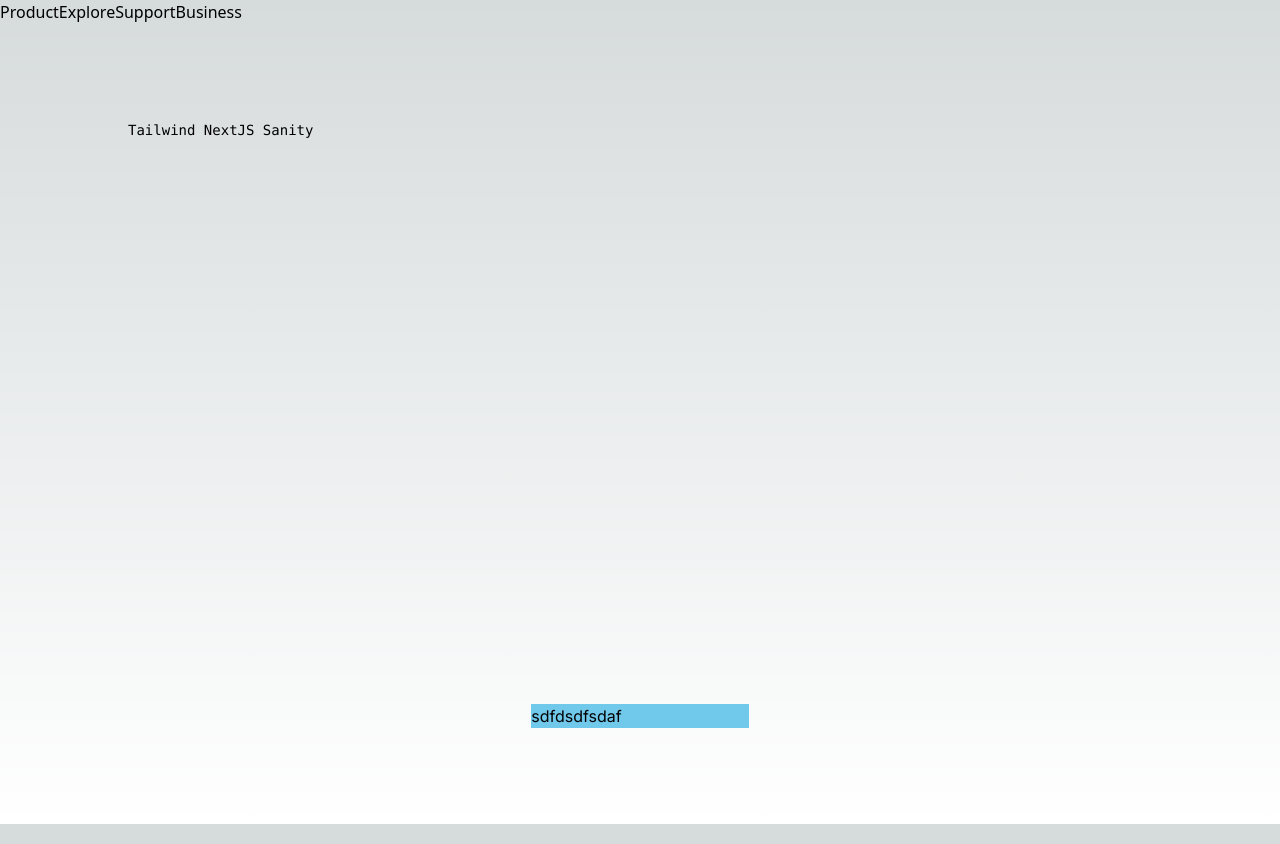
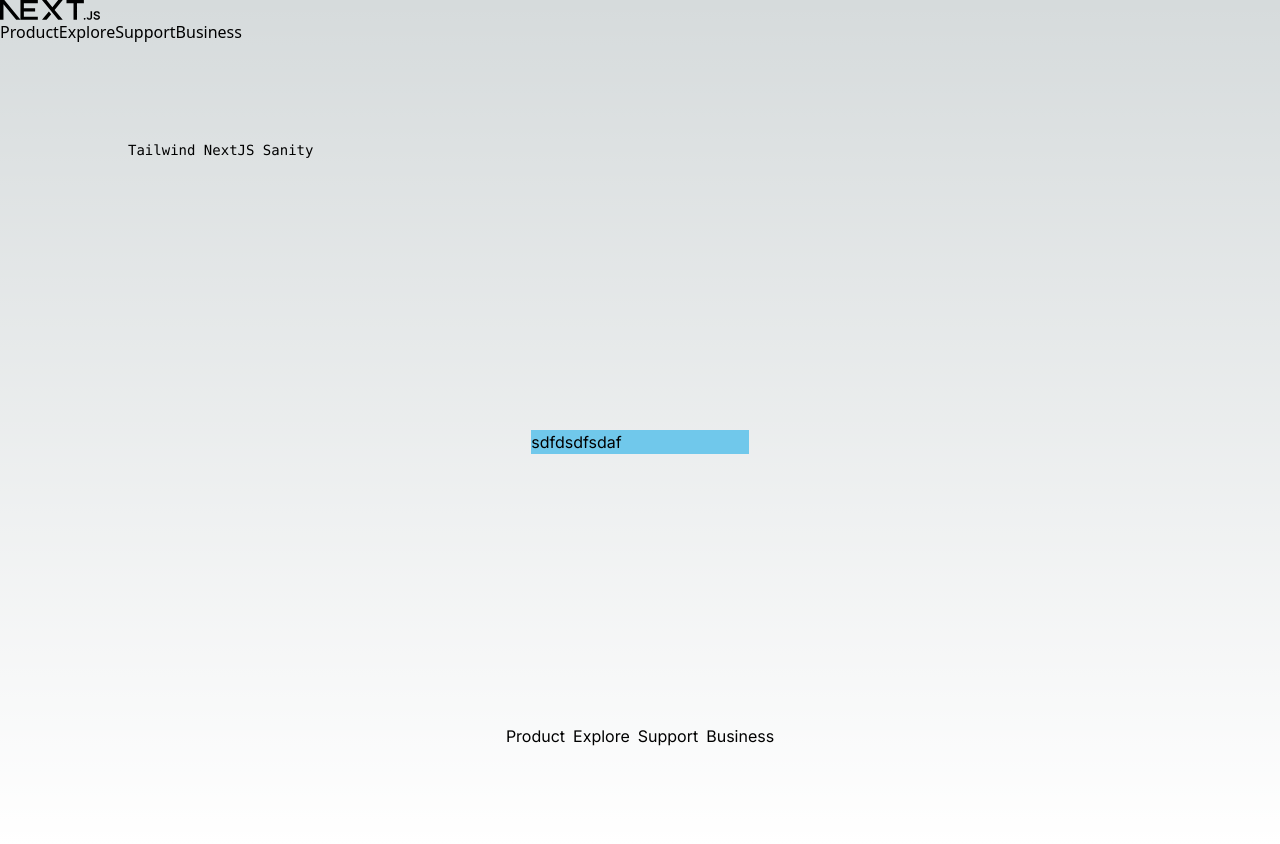
Before and after one commit to kedmar20/ecommerce-nextjs-ts-tailwind-sanity, a Next.js app: page / in a window 1280 px wide. Built offline with nearby package versions, Linux system fonts and the light colour scheme.

Commit message:
update setuping

```diff
--- a/app/layout.tsx
+++ /dev/null
@@ -1,17 +0,0 @@
-import type { Metadata } from "next";
-
-// These styles apply to every route in the application
-import "./globals.css";
-
-export const metadata: Metadata = {
-   title: "Create Next App",
-   description: "Generated by create next app",
-};
-
-export default function RootLayout({ children }: { children: React.ReactNode }) {
-   return (
-      <html lang="en">
-         <body>{children}</body>
-      </html>
-   );
-}
--- a/comopnents/Header.tsx
+++ b/comopnents/Header.tsx
@@ -4,21 +4,22 @@ import Link from "next/link";
 
 function Header() {
    return (
-      // <header>
-      // {/* <div className="flex items-center justify-center md:w-1/5 ">
-      //    <Link href="/"> */}
-      // {/* <div className="relative h-10 w-5 cursor-pointer opacity-75 transition hover:opacity-100">
-      //          <Image src="/next.svg" width="100" height="10" alt="logo of nextjs" />
-      //       </div> */}
-      // {/* </Link>
-      // </div> */}
-      <div className="flex space-x-2">
-         <a>Product</a>
-         <a>Explore</a>
-         <a>Support</a>
-         <a>Business</a>
-      </div>
-      // </header>
+      <header>
+         <div className=" flex items-center justify-center md:w-1/5 ">
+            <Link href="/">
+               <div className="relative h-1 w-10 cursor-pointer opacity-75 transition hover:opacity-100">
+                  <Image src="/next.svg" width="100" height="10" alt="logo of nextjs" />
+               </div>
+            </Link>
+         </div>
+         {/* <div className="hidden flex-1 items-center justify-center space-x-2 md:flex"> */}
+         <div className="hidden md:flex">
+            <a className="headerLink">Product</a>
+            <a className="headerLink">Explore</a>
+            <a className="headerLink">Support</a>
+            <a className="headerLink">Business</a>
+         </div>
+      </header>
    );
 }
 
--- a/pages/_app.tsx
+++ b/pages/_app.tsx
@@ -1,4 +1,4 @@
-import "@/app/globals.css";
+import "@/styles/globals.css";
 import type { AppProps } from "next/app";
 
 export default function App({ Component, pageProps }: AppProps) {
--- a/pages/index.tsx
+++ b/pages/index.tsx
@@ -18,6 +18,12 @@ export default function Home() {
          <main className={`flex min-h-screen flex-col items-center justify-between p-24 ${inter.className}`}>
             <div className="z-10 w-full max-w-5xl items-center justify-between font-mono text-sm lg:flex">Tailwind NextJS Sanity</div>
             <div className="h-100 relative bg-[#70c8eb] md:w-1/5">sdfdsdfsdaf</div>
+            <div className="flex space-x-2">
+               <a>Product</a>
+               <a>Explore</a>
+               <a>Support</a>
+               <a>Business</a>
+            </div>
          </main>
       </>
    );
--- a/tailwind.config.js
+++ b/tailwind.config.js
@@ -1,14 +1,15 @@
 /** @type {import('tailwindcss').Config} */
 module.exports = {
-   content: ["./pages/**/*.{js,ts,jsx,tsx,mdx}", "./components/**/*.{js,ts,jsx,tsx,mdx}", "./app/**/*.{js,ts,jsx,tsx,mdx}"],
+   content: [
+      "./app/**/*.{js,ts,jsx,tsx,mdx}", // Note the addition of the `app` directory.
+      "./pages/**/*.{js,ts,jsx,tsx,mdx}",
+      "./components/**/*.{js,ts,jsx,tsx,mdx}",
+
+      // Or if using `src` directory:
+      "./src/**/*.{js,ts,jsx,tsx,mdx}",
+   ],
    theme: {
-      extend: {
-         // backgroundImage: {
-         //   'gradient-radial': 'radial-gradient(var(--tw-gradient-stops))',
-         //   'gradient-conic':
-         //     'conic-gradient(from 180deg at 50% 50%, var(--tw-gradient-stops))',
-         // },
-      },
+      extend: {},
    },
    plugins: [],
 };
```
Also changed, not shown: styles/globals.css (renamed from app/globals.css).
